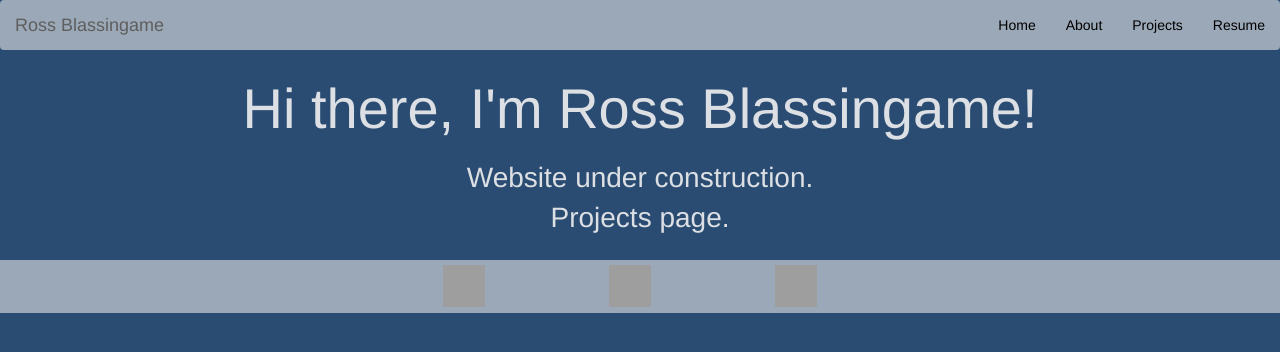
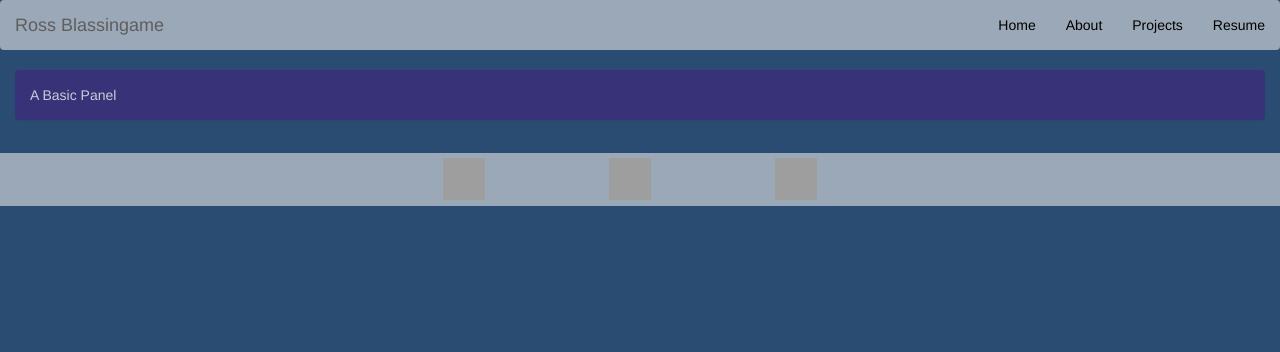
Before and after one commit to RossBlassingame/RossBlassingame.github.io, a Jekyll site: the page built from projects/index.html, in a window 1280 px wide. Shown: the top 352 px of the page. Built offline with Jekyll 4.4.1, drawn with Linux system fonts in a browser that asks for light colours; nearby versions of some CDN libraries; grey boxes are pictures that could not be loaded.

Commit message:
Update index.html

```diff
--- a/projects/index.html
+++ b/projects/index.html
@@ -3,6 +3,7 @@ layout: default
 title: Ross Blassingame | Projects
 ---
 <div class="blurb">
-	<p class="header">Hi there, I'm Ross Blassingame!</p>
-	<p>Website under construction.<br>Projects page.</p>
+	<div class="panel panel-default" id="iRisPanel">
+  		<div class="panel-body">A Basic Panel</div>
+	</div>
 </div><!-- /.blurb -->
```
